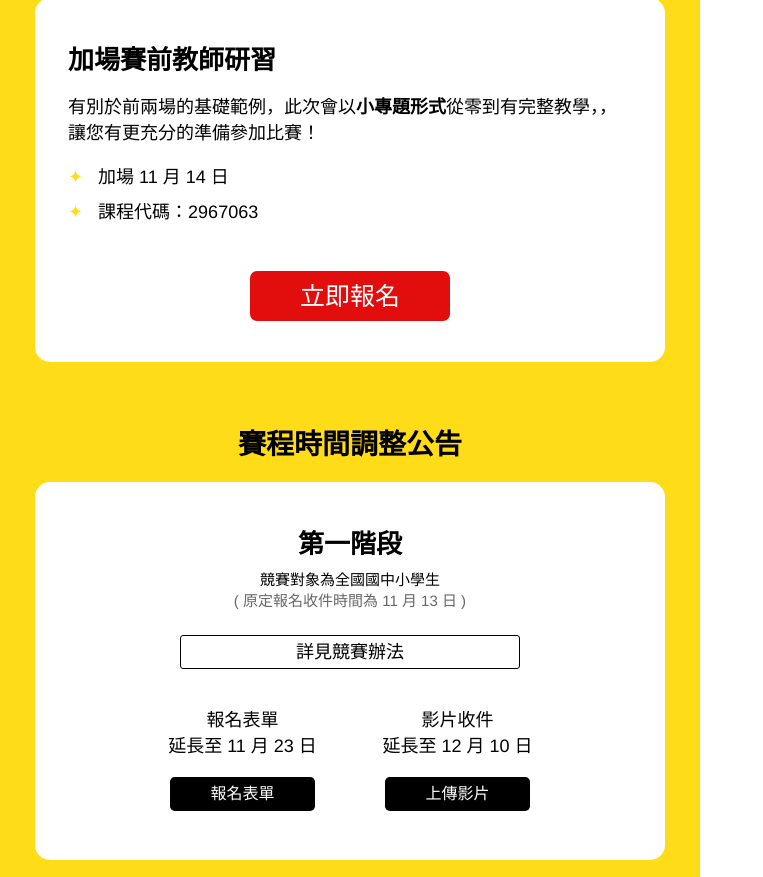
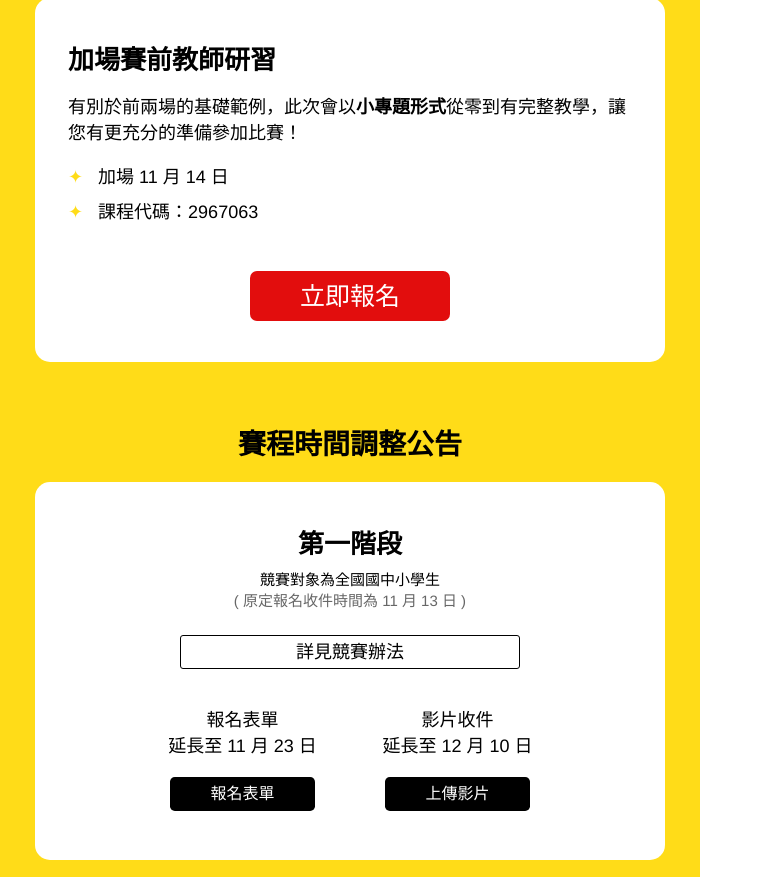
Before and after one commit to Rin-kingkit/edm-web, a plain HTML site: page index.html in a window 1280 px wide. Shown: the part 897-1774 px from the top of the page, without its empty margins (0-763 px from the left). Drawn offline with Linux system fonts and the light colour scheme.

Commit message:
11.10 10
逗號修正

```diff
--- a/index.html
+++ b/index.html
@@ -24,7 +24,7 @@
         <div class="block teacher">
             <div class="content">
                 <h3>加場賽前教師研習</h3>
-                <p class="info">有別於前兩場的基礎範例，此次會以<span>小專題形式</span>從零到有完整教學，，讓您有更充分的準備參加比賽！</p>
+                <p class="info">有別於前兩場的基礎範例，此次會以<span>小專題形式</span>從零到有完整教學，讓您有更充分的準備參加比賽！</p>
                 <ul>
                     <li><span>✦</span>加場 11 月 14 日</li>
                     <li><span>✦</span>課程代碼：2967063</li>
```
